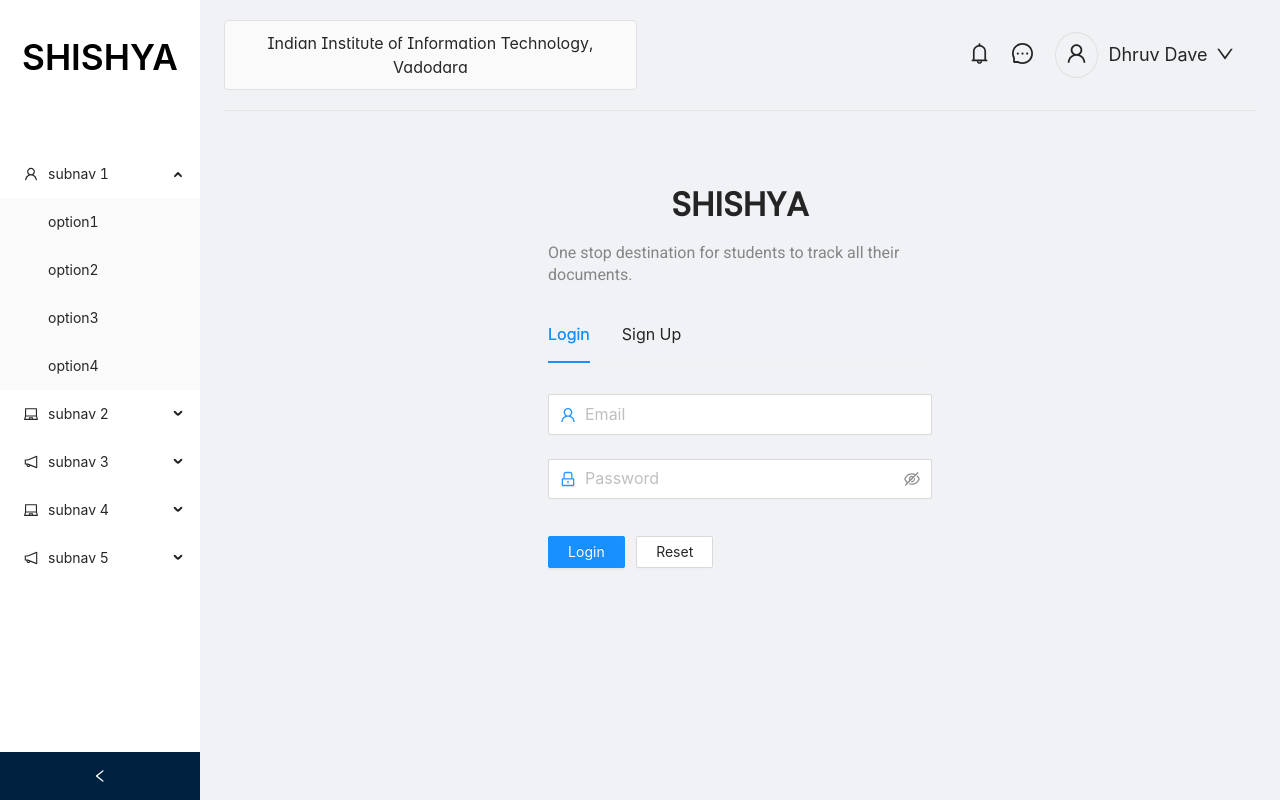
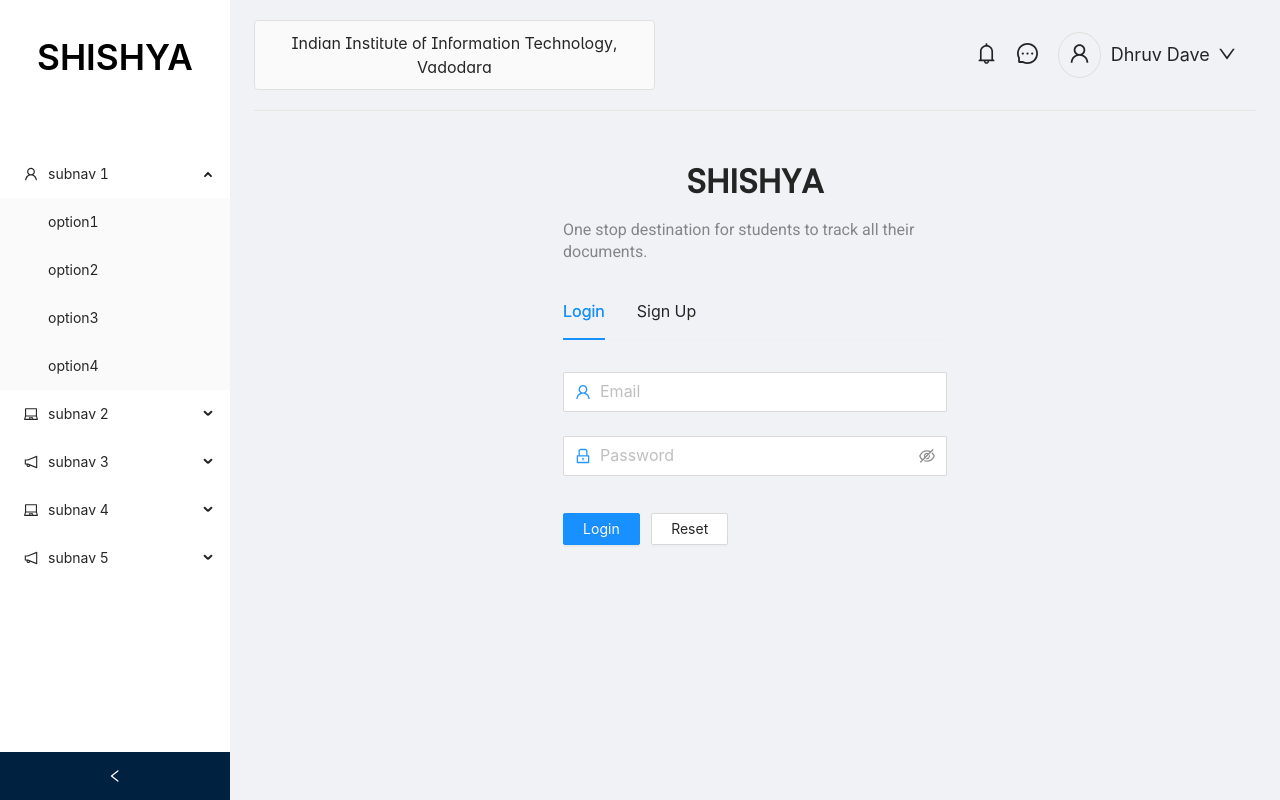
Before and after one commit to Shishya-App/shishya-frontend-admin, a Next.js app: page /auth in a window 1280 px wide. Built offline with nearby package versions, Linux system fonts and the light colour scheme.

Commit message:
fixed few content scroll :bug: on layout screen

```diff
--- a/components/Layout.tsx
+++ b/components/Layout.tsx
@@ -43,9 +43,9 @@
 const CustomLayout = ({ children }: IProps) => {
   const [collapsed, setCollapsed] = useState(false);
 	return (
-		<Layout style={{ height: '100vh', overflowY: 'clip' }}>
+		<Layout style={{ height: '100vh', overflowY: 'clip'}}>
 			<Layout>
-				<Sider width={200} className={styles.custom__style} collapsible collapsed={collapsed} onCollapse={(value) => setCollapsed(value)}>
+				<Sider width={230} className={styles.custom__style} collapsible collapsed={collapsed} onCollapse={(value) => setCollapsed(value)}>
           <div
 						style={{
 							height: '20%',
@@ -85,14 +85,8 @@
 					>
 						<CustomHeader />
             <Content
-              className="site-layout-background"
-              style={{
-                padding: 24,
-                margin: 0,
-                minHeight: 280,
-              }}
+              className={styles.custom__content}
             >
-
 						  {children}
             </Content>
 					</Content>
--- a/pages/auth.tsx
+++ b/pages/auth.tsx
@@ -16,7 +16,7 @@
 
 const Auth = () => {
 	return (
-		<>
+		<div>
 			<AuthHeader />
 			<Tabs
 				size="large"
@@ -31,7 +31,7 @@
 					<SignUp />
 				</TabPane>
 			</Tabs>
-		</>
+		</div>
 	)
 }
 
--- a/styles/Components/Layout.module.css
+++ b/styles/Components/Layout.module.css
@@ -10,6 +10,21 @@
     font-weight: 600;
 }
 
+.custom__content{
+    padding: 24;
+    margin: 0;
+    height: 100vh;
+    min-height: calc(100vh - 64px);
+    overflow-y: auto;
+}
+
+.custom__content{
+    -ms-overflow-style: none;
+    scrollbar-width: none;
+}
+.custom__content::-webkit-scrollbar {
+    display: none;
+}
 .custom__style {
     -ms-overflow-style: none;
     scrollbar-width: none;
```
